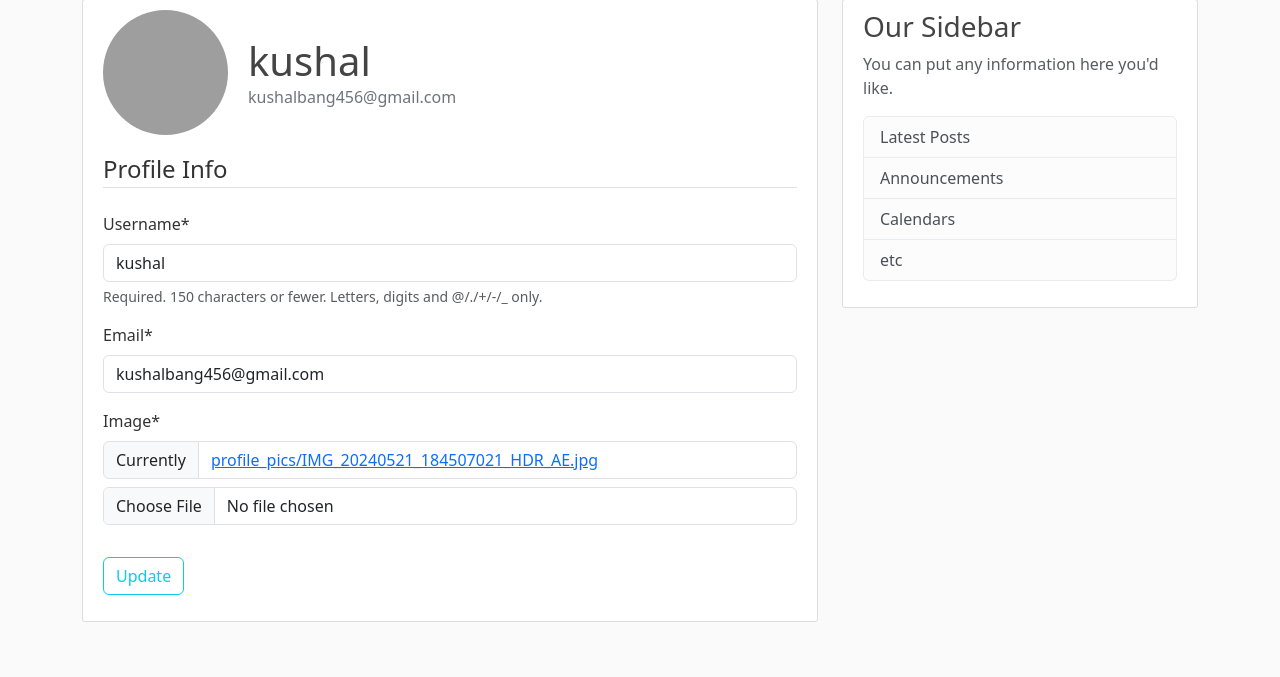
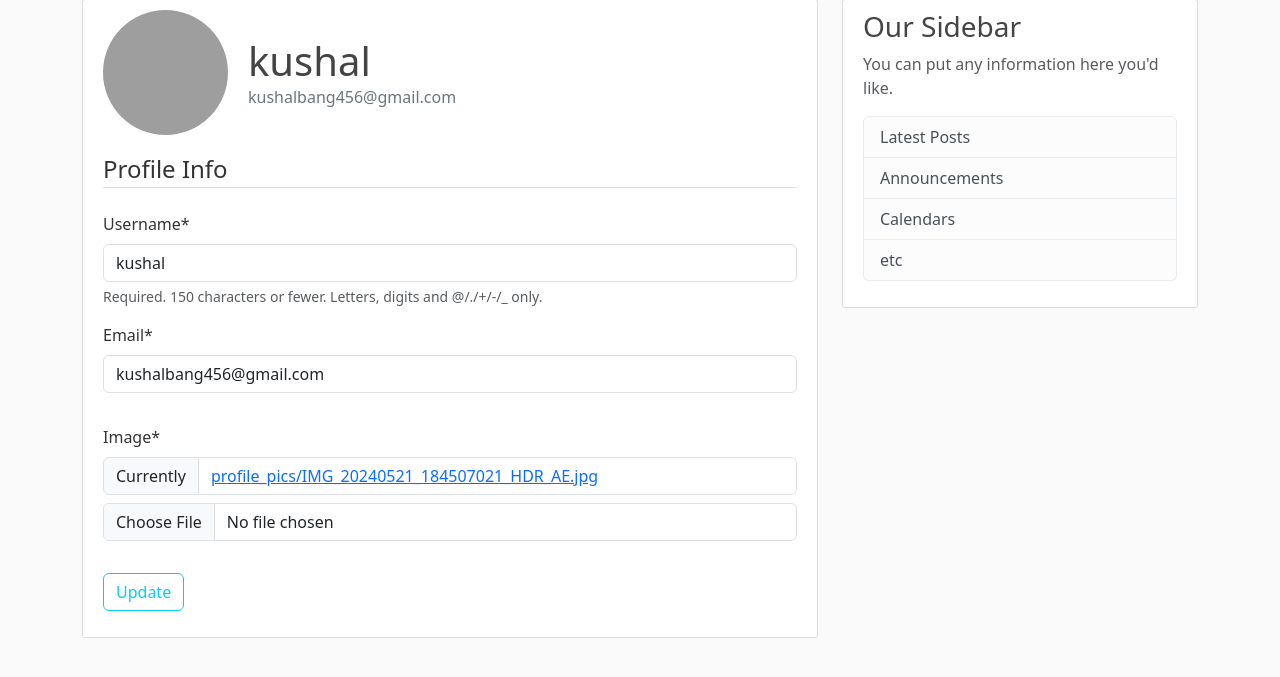
Before and after one commit to WaryFriend456/Django_Blog_App, a Django app: page /profile/ in a window 1280 px wide. Shown: the part 81-758 px from the top of the page. Run offline with Django 5.2, Linux system fonts and the light colour scheme; a user stored in the database is signed in; data comes from the database, SQL or seed files in the repository; both versions use the stored data as it was after the commit; some libraries are stand-ins or nearby versions; grey boxes are pictures that could not be loaded.

Commit message:
updated profile

```diff
--- a/users/templates/users/profile.html
+++ b/users/templates/users/profile.html
@@ -14,6 +14,7 @@
             <fieldset class="form-group">
                 <legend class="border-bottom mb-4">Profile Info</legend>
                 {{ u_form|crispy }}
+                <div class="pt-3"></div>
                 {{ p_form|crispy }}
             </fieldset>
             <div class="pt-3"></div>
```
Also changed, not shown: db.sqlite3.
